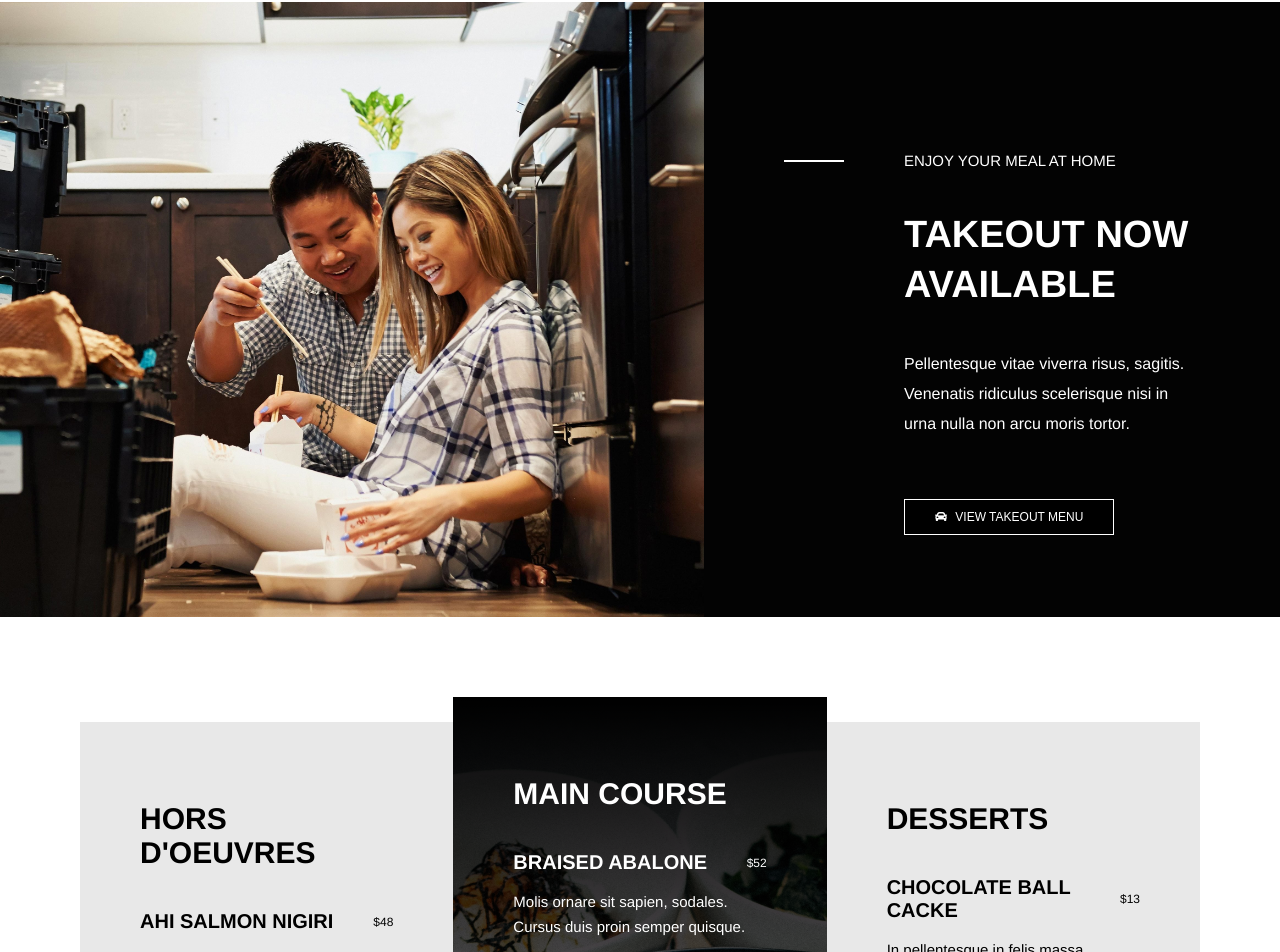
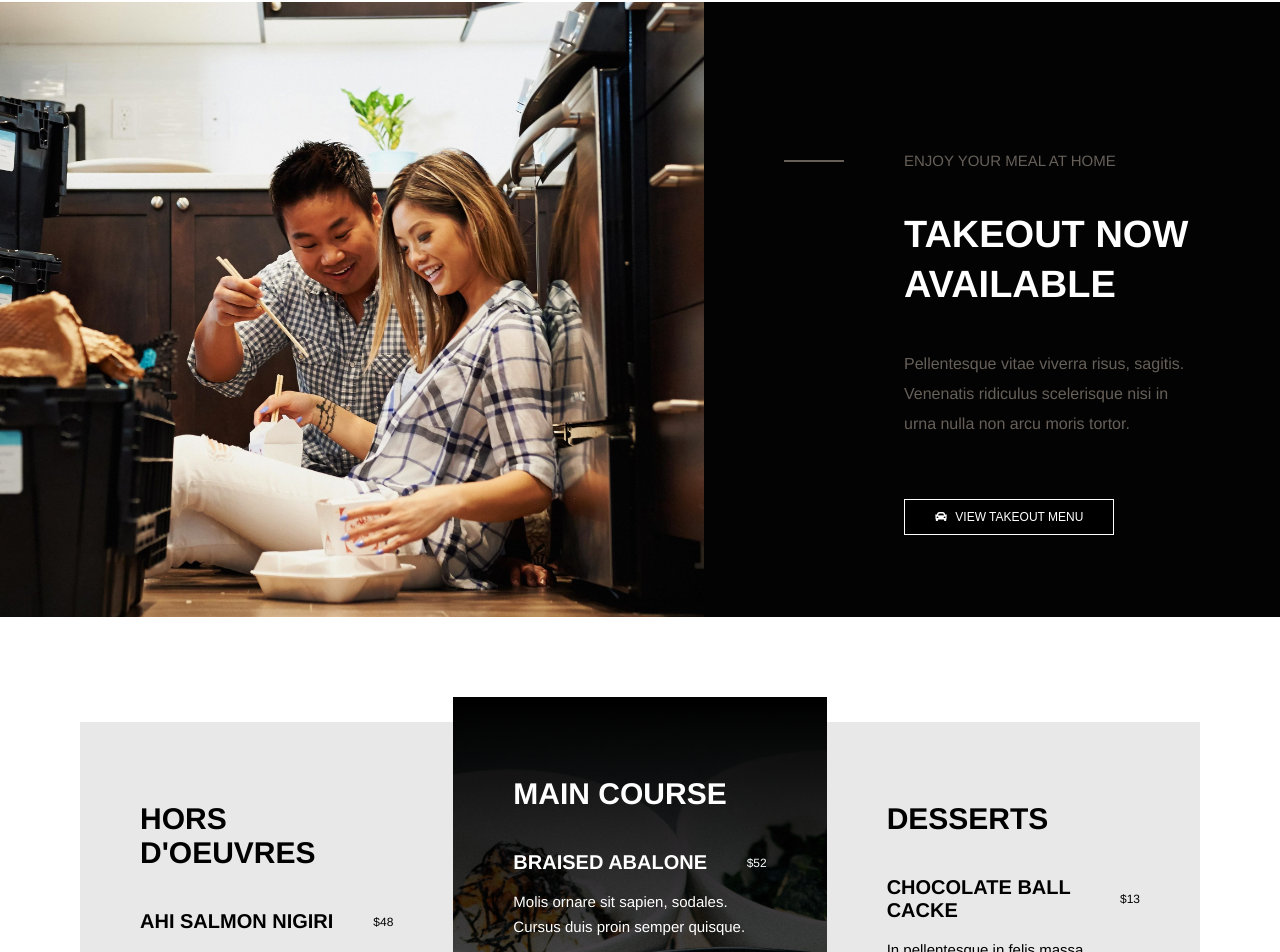
Before and after one commit to petrescuandreea/proj-html-vuejs, a Vue app: page / in a window 1280 px wide. Shown: the part 4829-5781 px from the top of the page. Built offline with nearby package versions, Linux system fonts and the light colour scheme.

Commit message:
Change content color in component Takeout

```diff
--- a/src/components/Takeout.vue
+++ b/src/components/Takeout.vue
@@ -70,6 +70,7 @@ export default {
 
             .content {
                 margin: 110px 0;
+                color: #676059;
 
                 .content-top {
                     display: flex;
@@ -77,7 +78,7 @@ export default {
 
                     .line {
                         width: 60px;
-                        border-bottom: 2px solid white;
+                        border-bottom: 2px solid;
                         margin-right: 60px;
                     }
 
@@ -94,6 +95,7 @@ export default {
                     h1 {
                         font-size: 38px;
                         text-transform: uppercase;
+                        color:white;
                         line-height: 50px;
                         margin: 40px 0;
                     }
```
